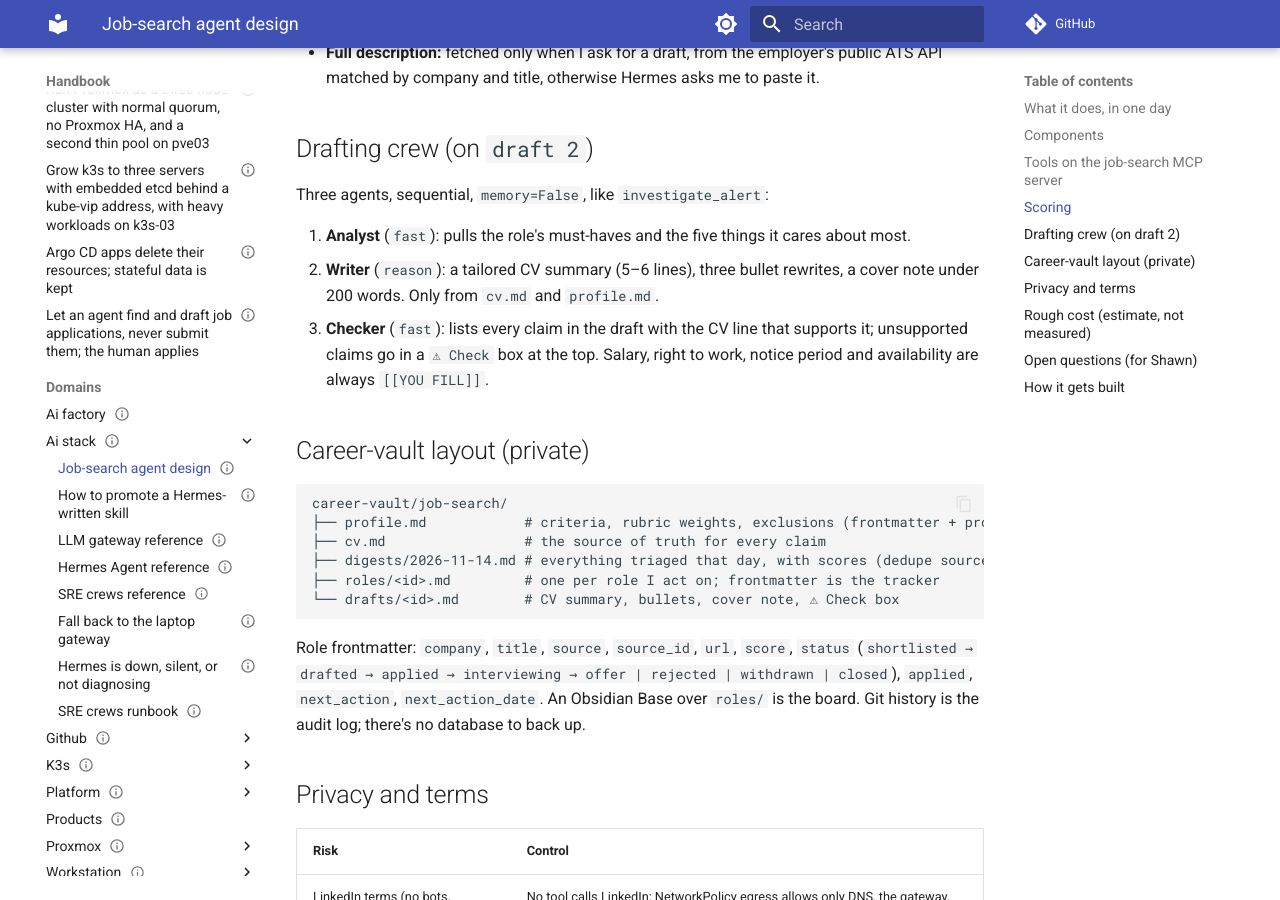
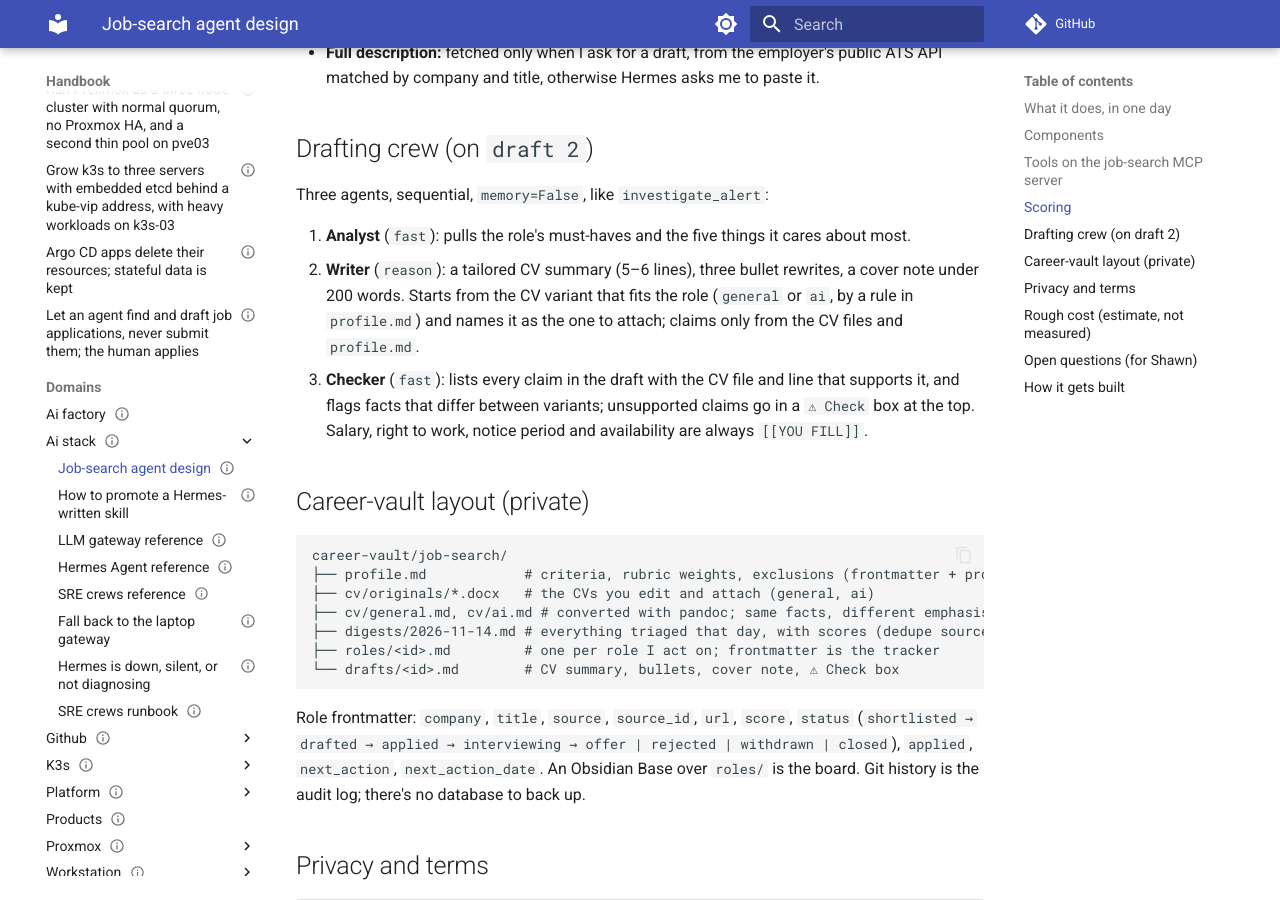
Before and after one commit to ssaav5-ai-labs/handbook, an MkDocs documentation site: the page built from docs/domains/ai-stack/design-job-search.md, in a window 1280 px wide and 900 px high, scrolled down 2452 px. Built offline with MkDocs 1.6.1 and Material for MkDocs 9.7.7, drawn with Linux system fonts in a browser that asks for light colours; comment, search, counter and statistics services are not loaded.

Commit message:
Playbook 09: two CV variants kept as .docx, converted to Markdown (#46)
The drafter picks the general or AI-focused CV per role, the checker
accepts claims from either and flags facts that differ between them,
and a stale conversion is reported in drafts.


Claude-Session: https://claude.ai/code/session_01S8kwfBRDsguPmWHpZyvJrG

Co-authored-by: Claude <noreply@anthropic.com>

````diff
--- a/docs/domains/ai-stack/design-job-search.md
+++ b/docs/domains/ai-stack/design-job-search.md
@@ -83,15 +83,16 @@ Hermes lists the server with `trust: untrusted` in its managed config, as for th
 Three agents, sequential, `memory=False`, like `investigate_alert`:
 
 1. **Analyst** (`fast`): pulls the role's must-haves and the five things it cares about most.
-2. **Writer** (`reason`): a tailored CV summary (5–6 lines), three bullet rewrites, a cover note under 200 words. Only from `cv.md` and `profile.md`.
-3. **Checker** (`fast`): lists every claim in the draft with the CV line that supports it; unsupported claims go in a `⚠ Check` box at the top. Salary, right to work, notice period and availability are always `[[YOU FILL]]`.
+2. **Writer** (`reason`): a tailored CV summary (5–6 lines), three bullet rewrites, a cover note under 200 words. Starts from the CV variant that fits the role (`general` or `ai`, by a rule in `profile.md`) and names it as the one to attach; claims only from the CV files and `profile.md`.
+3. **Checker** (`fast`): lists every claim in the draft with the CV file and line that supports it, and flags facts that differ between variants; unsupported claims go in a `⚠ Check` box at the top. Salary, right to work, notice period and availability are always `[[YOU FILL]]`.
 
 ## Career-vault layout (private)
 
 ```
 career-vault/job-search/
 ├── profile.md            # criteria, rubric weights, exclusions (frontmatter + prose)
-├── cv.md                 # the source of truth for every claim
+├── cv/originals/*.docx   # the CVs you edit and attach (general, ai)
+├── cv/general.md, cv/ai.md # converted with pandoc; same facts, different emphasis; the source of every claim
 ├── digests/2026-11-14.md # everything triaged that day, with scores (dedupe source)
 ├── roles/<id>.md         # one per role I act on; frontmatter is the tracker
 └── drafts/<id>.md        # CV summary, bullets, cover note, ⚠ Check box
````
Also changed, not shown: playbooks/09-job-search/PLAYBOOK.md (+8 -7 lines).
